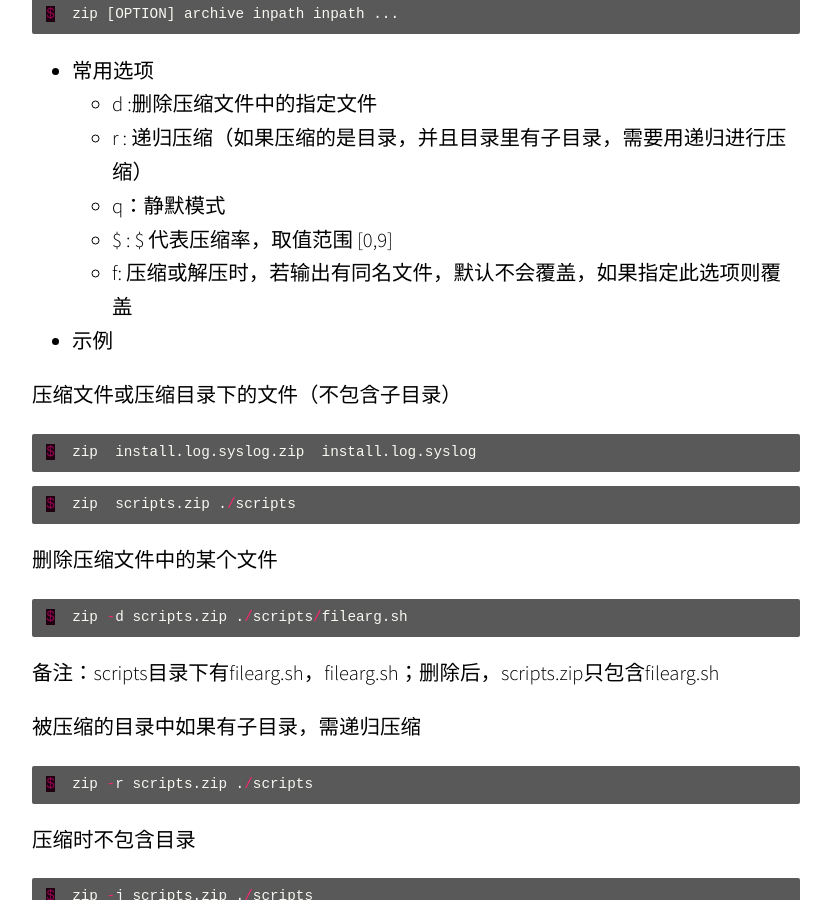
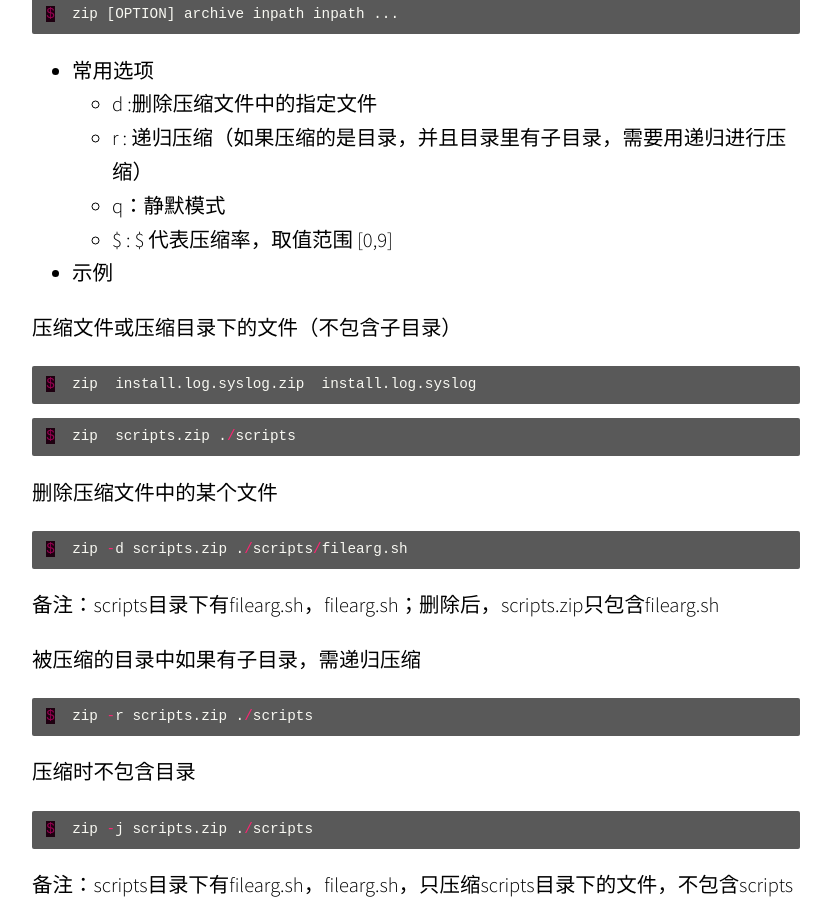
Before and after one commit to astrisk/astrisk.github.io, a Jekyll site: the page built from _posts/2017-3-26-linuxShell-archive-compress.md, in a window 1280 px wide and 900 px high, scrolled down 4659 px. Shown: the whole window, without its empty margins (224-1055 px from the left). Built offline with Jekyll 4.4.1, drawn with Linux system fonts in a browser that asks for light colours; some web fonts are replaced.

Commit message:
delete -f

```diff
--- a/_posts/2017-3-26-linuxShell-archive-compress.md
+++ b/_posts/2017-3-26-linuxShell-archive-compress.md
@@ -206,7 +206,6 @@ $  zip [OPTION] archive inpath inpath ...
 	- r : 递归压缩（如果压缩的是目录，并且目录里有子目录，需要用递归进行压缩）
 	- q：静默模式
 	- \$ : $ 代表压缩率，取值范围 [0,9]
-	- f: 压缩或解压时，若输出有同名文件，默认不会覆盖，如果指定此选项则覆盖
 
 - 示例
 
```
